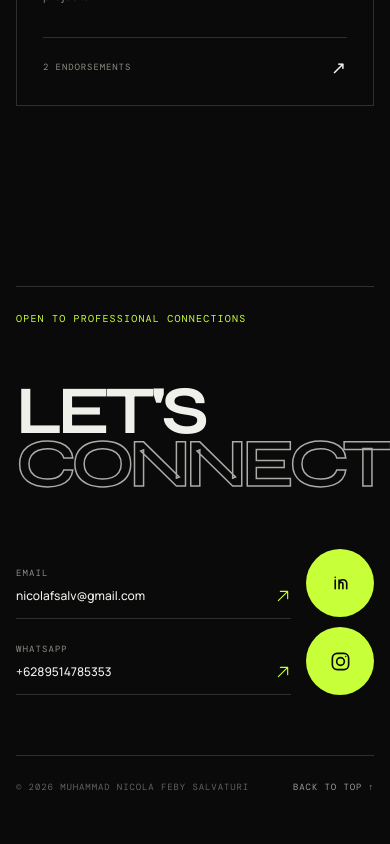
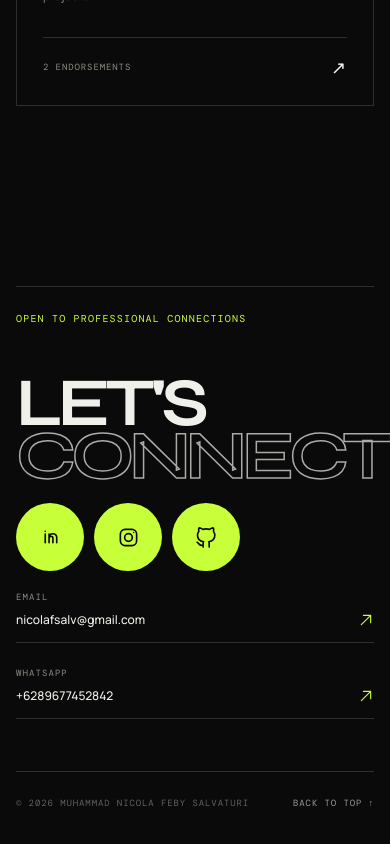
Before and after one commit to nicolafeby/portofolio, a React (Vite) app: page / in a window 390 px wide. Shown: the part 8563-9407 px from the top of the page. Built offline with nearby package versions, Linux system fonts and the light colour scheme; a web font is replaced by a local one.

Commit message:
add github and change phone number

```diff
--- a/src/App.css
+++ b/src/App.css
@@ -795,14 +795,15 @@ section[id] {
 
 .contact-main {
     min-height: 570px;
-    display: flex;
-    justify-content: space-between;
+    display: grid;
+    grid-template-columns: minmax(0, 1fr) auto;
+    gap: clamp(24px, 3vw, 48px);
     align-items: center;
 }
 
 .contact-main h2 {
     margin: 0;
-    font: 700 clamp(80px, 13.5vw, 190px)/.73 'Syne';
+    font: 700 clamp(80px, 10.5vw, 150px)/.73 'Syne';
     letter-spacing: -.085em;
 }
 
@@ -935,22 +936,56 @@ footer a {
     transform: translateY(0);
 }
 
-@media (max-width:1100px) {
+@media (min-width:1051px) and (max-width:1300px) {
+    .contact-main h2 {
+        font-size: clamp(78px, 9vw, 112px);
+    }
+
+    .contact-button {
+        width: 96px;
+        height: 96px;
+    }
+
+    .contact-socials {
+        gap: 12px;
+    }
+
+    .contact-button>svg:last-child {
+        right: 17px;
+        top: 17px;
+    }
+}
+
+@media (max-width:1050px) {
     .contact-main {
         min-height: auto;
         padding-block: 72px;
         display: grid;
-        grid-template-columns: minmax(0, 1fr) auto;
-        align-items: center;
+        grid-template-columns: minmax(0, 1fr);
+        align-items: start;
         gap: 32px;
     }
 
+    .contact-content {
+        display: contents;
+    }
+
     .contact-main h2 {
+        grid-column: 1;
+        grid-row: 1;
         font-size: clamp(68px, 10.5vw, 116px);
     }
 
+    .contact-details {
+        grid-column: 1;
+        grid-row: 3;
+        margin-top: 0;
+    }
+
     .contact-socials {
-        align-self: center;
+        grid-column: 1;
+        grid-row: 2;
+        align-self: start;
     }
 }
 
@@ -1144,7 +1179,7 @@ footer a {
 
     .contact-socials {
         gap: 12px;
-        flex-direction: column;
+        flex-direction: row;
     }
 }
 
@@ -1627,10 +1662,10 @@ footer a {
 @media (max-width:560px) {
     .contact-main {
         display: grid;
-        grid-template-columns: minmax(0, 1fr) 68px;
-        padding-block: 60px;
-        align-items: flex-end;
-        gap: 38px 15px;
+        grid-template-columns: minmax(0, 1fr);
+        padding-block: 52px;
+        align-items: start;
+        gap: 20px;
     }
 
     .contact-content {
@@ -1639,6 +1674,7 @@ footer a {
 
     .contact-main h2 {
         grid-column: 1 / -1;
+        grid-row: 1;
         font-size: clamp(54px, 17.5vw, 70px);
         line-height: .78;
         letter-spacing: -.075em;
@@ -1647,12 +1683,15 @@ footer a {
 
     .contact-details {
         grid-column: 1;
-        margin-top: 38px;
+        grid-row: 3;
+        margin-top: 0;
     }
 
     .contact-socials {
-        grid-column: 2;
-        align-self: end;
+        grid-column: 1;
+        grid-row: 2;
+        align-self: start;
+        flex-direction: row;
     }
 
     .contact-details strong {
--- a/src/App.jsx
+++ b/src/App.jsx
@@ -5,6 +5,7 @@ import nicolaPortrait from './assets/profile/nicola-portrait.jpg'
 const Arrow = () => <svg viewBox="0 0 24 24" aria-hidden="true"><path d="M5 19 19 5M8 5h11v11" /></svg>
 const LinkedIn = () => <svg viewBox="0 0 24 24" aria-hidden="true"><path d="M6.5 8.5v9M6.5 5.5v.1M10.5 17.5v-5c0-2.2 4-2.4 4 0v5M10.5 8.5v9M18.5 17.5v-5.7c0-5.2-8-4.8-8 0" /></svg>
 const Instagram = () => <svg viewBox="0 0 24 24" aria-hidden="true"><rect x="3.5" y="3.5" width="17" height="17" rx="5" /><circle cx="12" cy="12" r="4" /><circle cx="17.4" cy="6.7" r=".8" className="icon-fill" /></svg>
+const GitHub = () => <svg viewBox="0 0 24 24" aria-hidden="true"><path d="M8.5 20c-4.5 1.4-4.5-2.5-6.3-3m12.6 5v-3.5c0-1 .1-1.5-.5-2.1 3.1-.3 6.4-1.5 6.4-6.9 0-1.5-.5-2.8-1.4-3.8.1-.4.6-1.8-.2-3.7 0 0-1.2-.4-3.9 1.5a13.4 13.4 0 0 0-7.1 0C5.4 1.6 4.2 2 4.2 2c-.8 1.9-.3 3.3-.2 3.7a5.5 5.5 0 0 0-1.4 3.8c0 5.4 3.3 6.6 6.4 6.9-.5.5-.6 1.1-.5 2.1V22" /></svg>
 
 const profile = {
   name: 'Muhammad Nicola Feby Salvaturi',
@@ -12,7 +13,8 @@ const profile = {
   company: 'PT Bank Multiarta Sentosa Tbk (Bank MAS)',
   linkedin: 'https://www.linkedin.com/in/nicola-feby',
   instagram: 'https://www.instagram.com/nicolafeby/',
-  phone: '+6289514785353',
+  github: 'https://github.com/nicolafeby',
+  phone: '+6289677452842',
   email: 'nicolafsalv@gmail.com',
 }
 
@@ -77,6 +79,7 @@ const copy = {
       focus: 'Mobile engineering · Financial technology',
       linkedinAria: 'Hubungi Nicola Feby melalui LinkedIn',
       instagramAria: 'Ikuti Nicola Feby di Instagram, @nicolafeby',
+      githubAria: 'Lihat profil GitHub Nicola Feby, @nicolafeby',
       backTop: 'Kembali ke atas ↑',
     },
   },
@@ -140,6 +143,7 @@ const copy = {
       focus: 'Mobile engineering · Financial technology',
       linkedinAria: 'Contact Nicola Feby on LinkedIn',
       instagramAria: 'Follow Nicola Feby on Instagram, @nicolafeby',
+      githubAria: 'View Nicola Feby on GitHub, @nicolafeby',
       backTop: 'Back to top ↑',
     },
   },
@@ -435,6 +439,7 @@ function App() {
           <div className="contact-socials">
             <a className="contact-button" href={profile.linkedin} target="_blank" rel="noreferrer" aria-label={t.contact.linkedinAria}><LinkedIn /><Arrow /></a>
             <a className="contact-button instagram-button" href={profile.instagram} target="_blank" rel="noreferrer" aria-label={t.contact.instagramAria}><Instagram /><Arrow /></a>
+            <a className="contact-button github-button" href={profile.github} target="_blank" rel="noreferrer" aria-label={t.contact.githubAria}><GitHub /><Arrow /></a>
           </div>
         </div>
         <footer><p>&copy; {new Date().getFullYear()} {profile.name}</p><p>{profile.role}</p><a href="#home">{t.contact.backTop}</a></footer>
```
